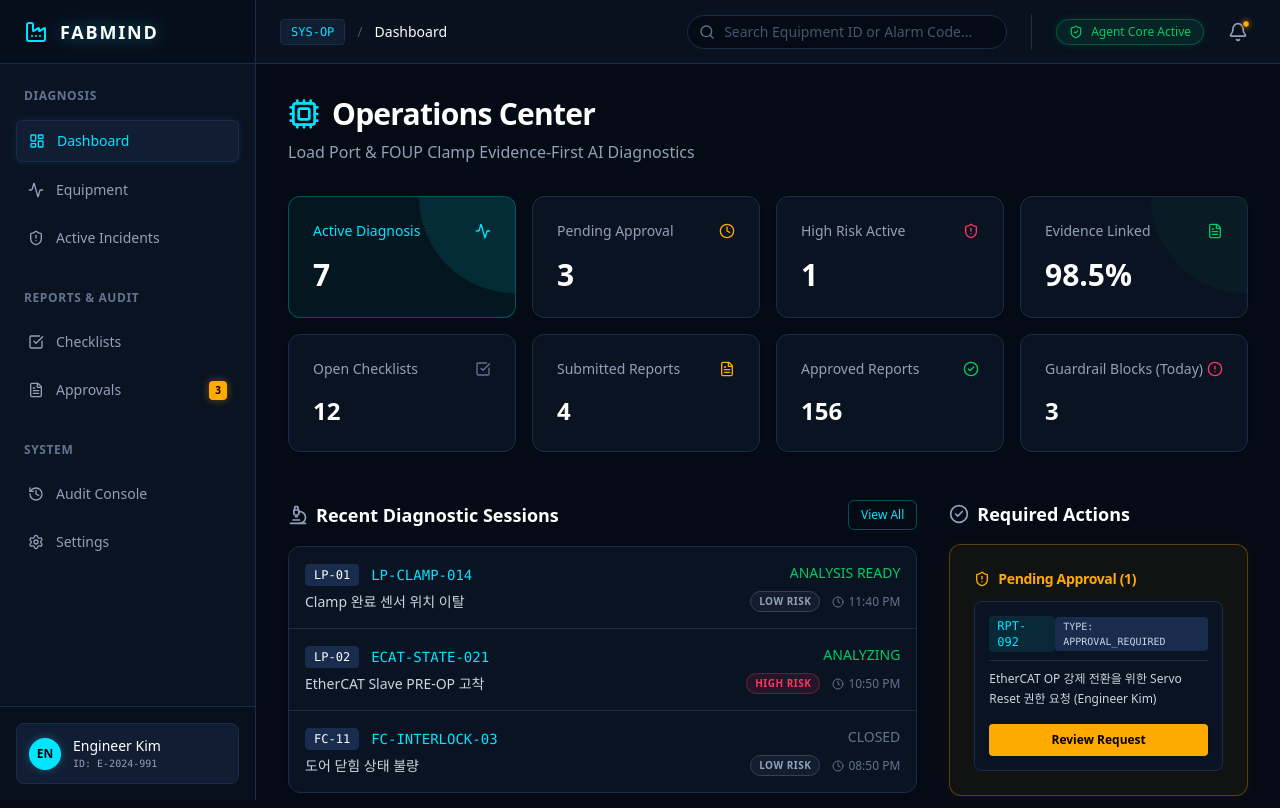
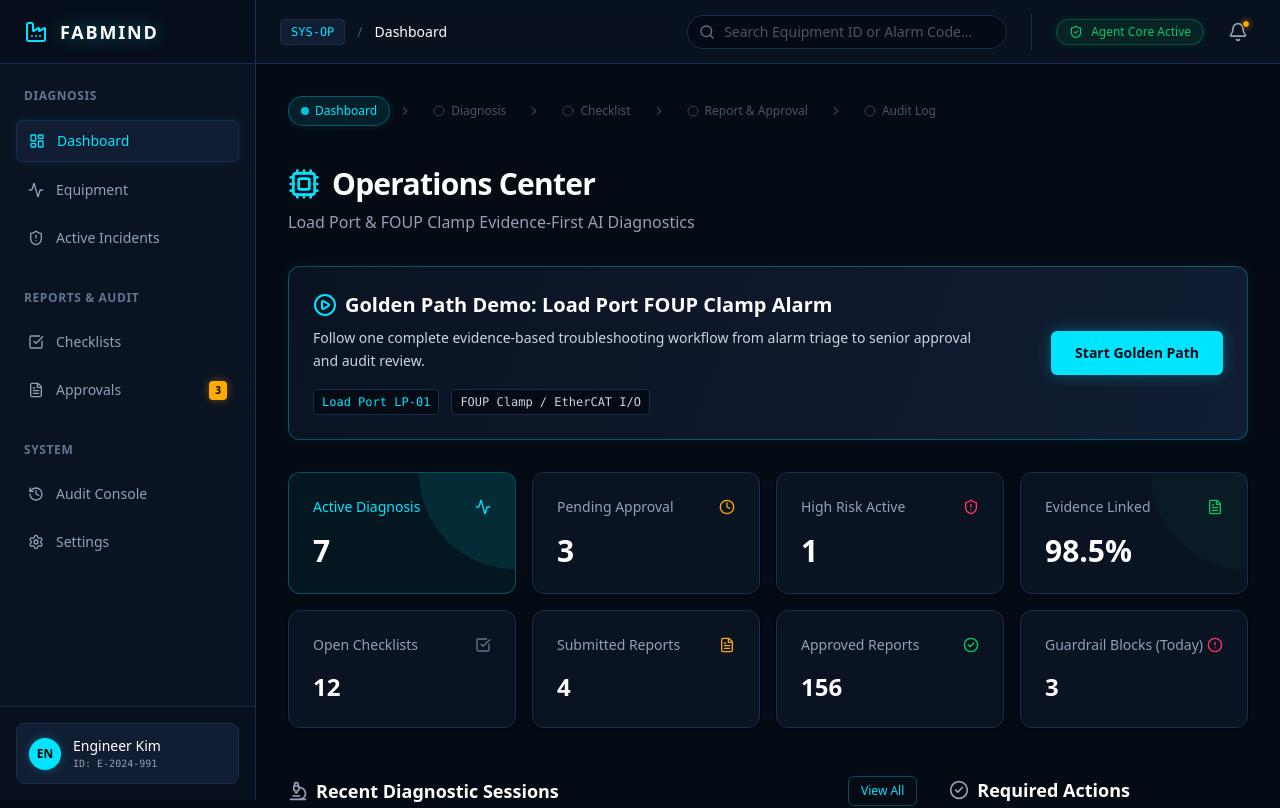
Before and after one commit to JJY0910/fabmind-agent, a Next.js app in the folder apps/web/: page / in a window 1280 px wide. Shown: the top 808 px of the page. Built offline with nearby package versions, Linux system fonts and the light colour scheme; no server answers.

Commit message:
feat(web): polish golden path demo flow

```diff
--- a/apps/web/src/app/audit-events/page.tsx
+++ b/apps/web/src/app/audit-events/page.tsx
@@ -3,6 +3,7 @@ import { useEffect, useState } from "react";
 import { Card } from "@/components/ui/card";
 import { Search, Filter, History, User, Cpu } from "lucide-react";
 import { fetchAuditEvents } from "@/lib/api";
+import { WorkflowStepper } from "@/components/ui/WorkflowStepper";
 
 const mockAuditEvents = [
   { id: "AE-9001", event_type: "POLICY_BLOCKED", severity: "HIGH", resource_type: "AGENT_RUN", actor: "Engineer Kim", created_at: "2026-05-16T09:45:00Z", payload: '{"action": "FORCE_OP", "reason": "SAFETY_VIOLATION"}' },
@@ -29,6 +30,10 @@ export default function AuditConsolePage() {
 
   return (
     <div className="max-w-6xl mx-auto space-y-6 animate-in fade-in duration-500 pb-12">
+      <div className="mb-4">
+        <WorkflowStepper currentStep="AUDIT" />
+      </div>
+
       <div className="flex flex-col gap-2 mb-6">
         <h1 className="text-3xl font-bold tracking-tight text-white flex items-center gap-3">
           <History className="w-8 h-8 text-[#00e5ff]" />
--- a/apps/web/src/app/checklist-runs/[checklistRunId]/page.tsx
+++ b/apps/web/src/app/checklist-runs/[checklistRunId]/page.tsx
@@ -6,6 +6,7 @@ import { Card, CardContent, CardHeader, CardTitle } from "@/components/ui/card";
 import { CheckSquare, ShieldAlert, Clock, Save, User, FileText, ChevronRight, AlertTriangle, AlertCircle, Database } from "lucide-react";
 import Link from "next/link";
 import { fetchChecklistRun, updateChecklistItem } from "@/lib/api";
+import { WorkflowStepper } from "@/components/ui/WorkflowStepper";
 
 const mockChecklistRun = {
   id: "RUN-LP-01",
@@ -117,13 +118,9 @@ export default function ChecklistRunnerPage() {
   return (
     <div className="max-w-4xl mx-auto space-y-6 animate-in fade-in duration-500 pb-12">
 
-      {/* Breadcrumbs */}
-      <div className="flex items-center text-sm text-slate-400 gap-2 mb-2">
-        <Link href="/" className="hover:text-white transition-colors">Dashboard</Link>
-        <ChevronRight className="w-4 h-4" />
-        <Link href={`/diagnosis-sessions/${data.diagnosis_session_id}`} className="hover:text-white transition-colors">Session {data.diagnosis_session_id}</Link>
-        <ChevronRight className="w-4 h-4" />
-        <span className="text-[#00e5ff] font-mono">Checklist {data.id}</span>
+      {/* Stepper */}
+      <div className="mb-4">
+        <WorkflowStepper currentStep="CHECKLIST" />
       </div>
 
       {/* Header */}
@@ -140,6 +137,11 @@ export default function ChecklistRunnerPage() {
             </span>
           </div>
           <p className="text-slate-400">Agent-Recommended Inspection Plan Execution</p>
+        </div>
+        <div>
+          <Link href={`/report-drafts/RPT-${data.diagnosis_session_id.replace('-SESSION', '')}`} className="px-4 py-2 bg-[#00e5ff] hover:bg-[#00e5ff]/90 text-[#050b14] rounded-md text-sm font-bold shadow-[0_0_15px_rgba(0,229,255,0.3)] transition-all whitespace-nowrap block">
+            Continue to Report Draft
+          </Link>
         </div>
       </div>
 
--- a/apps/web/src/app/diagnosis-sessions/[sessionId]/page.tsx
+++ b/apps/web/src/app/diagnosis-sessions/[sessionId]/page.tsx
@@ -5,6 +5,7 @@ import { Card, CardContent, CardHeader, CardTitle } from "@/components/ui/card";
 import { Activity, ShieldAlert, FileText, CheckSquare, ShieldCheck, Microscope, Database, Clock, ChevronRight, CheckCircle2, AlertTriangle, AlertCircle } from "lucide-react";
 import Link from "next/link";
 import { fetchDiagnosisSession } from "@/lib/api";
+import { WorkflowStepper } from "@/components/ui/WorkflowStepper";
 
 // Deterministic mock data matching contracts/openapi.yaml
 const mockData = {
@@ -81,13 +82,9 @@ export default function DiagnosisSessionPage() {
   return (
     <div className="max-w-6xl mx-auto space-y-6 animate-in fade-in duration-500 pb-12">
 
-      {/* Top Navigation / Breadcrumbs */}
-      <div className="flex items-center text-sm text-slate-400 gap-2 mb-2">
-        <Link href="/" className="hover:text-white transition-colors">Dashboard</Link>
-        <ChevronRight className="w-4 h-4" />
-        <span>Diagnosis Sessions</span>
-        <ChevronRight className="w-4 h-4" />
-        <span className="text-[#00e5ff] font-mono">{session.id}</span>
+      {/* Top Navigation / Stepper */}
+      <div className="mb-4">
+        <WorkflowStepper currentStep="DIAGNOSIS" />
       </div>
 
       {/* Header */}
@@ -105,14 +102,11 @@ export default function DiagnosisSessionPage() {
           <p className="text-slate-400">Deterministic Rule Engine Execution</p>
         </div>
         <div className="flex flex-col sm:flex-row items-center gap-3">
-          <Link href={`/checklist-runs/RUN-${session.id.replace('-SESSION', '')}`} className="px-4 py-2 bg-[#00cc66] hover:bg-[#00cc66]/90 text-[#050b14] rounded-md text-sm font-bold shadow-[0_0_15px_rgba(0,204,102,0.3)] transition-all whitespace-nowrap">
-            Open Checklist Runner
+          <Link href={`/checklist-runs/RUN-${session.id.replace('-SESSION', '')}`} className="px-4 py-2 bg-[#00e5ff] hover:bg-[#00e5ff]/90 text-[#050b14] rounded-md text-sm font-bold shadow-[0_0_15px_rgba(0,229,255,0.3)] transition-all whitespace-nowrap">
+            Continue to Checklist Run
           </Link>
-          <button className="px-4 py-2 bg-[#111d33] hover:bg-[#1a2c4d] border border-[#1a2c4d] rounded-md text-sm font-medium text-white transition-colors whitespace-nowrap">
-            View Raw Snapshot
-          </button>
-          <Link href={`/report-drafts/RPT-${session.id.replace('-SESSION', '')}`} className="px-4 py-2 bg-[#00e5ff] hover:bg-[#00e5ff]/90 text-[#050b14] rounded-md text-sm font-bold shadow-[0_0_15px_rgba(0,229,255,0.3)] transition-all whitespace-nowrap">
-            Generate Report Draft
+          <Link href={`/report-drafts/RPT-${session.id.replace('-SESSION', '')}`} className="px-4 py-2 bg-[#111d33] hover:bg-[#1a2c4d] border border-[#1a2c4d] text-[#00e5ff] rounded-md text-sm font-medium transition-colors whitespace-nowrap">
+            Skip to Report Draft
           </Link>
         </div>
       </div>
--- a/apps/web/src/app/page.tsx
+++ b/apps/web/src/app/page.tsx
@@ -1,9 +1,10 @@
 "use client";
 import { useEffect, useState } from "react";
 import { Card, CardContent, CardHeader, CardTitle } from "@/components/ui/card";
-import { AlertCircle, CheckCircle2, Clock, Activity, FileText, Microscope, ShieldAlert, Cpu, CheckSquare } from "lucide-react";
+import { AlertCircle, CheckCircle2, Clock, Activity, FileText, Microscope, ShieldAlert, Cpu, CheckSquare, PlayCircle } from "lucide-react";
 import Link from "next/link";
 import { fetchDashboardSummary } from "@/lib/api";
+import { WorkflowStepper } from "@/components/ui/WorkflowStepper";
 
 const mockSummary = {
   active_diagnosis_count: 7,
@@ -43,7 +44,9 @@ export default function HomePage() {
     <div className="max-w-6xl mx-auto space-y-8 animate-in fade-in duration-500">
 
       {/* Page Header */}
-      <div className="flex flex-col gap-2 mb-8">
+      <div className="flex flex-col gap-4 mb-8">
+        <WorkflowStepper currentStep="DASHBOARD" />
+        <div className="flex flex-col gap-2 mt-4">
           <h1 className="text-3xl font-bold tracking-tight text-white flex items-center gap-3">
             <Cpu className="w-8 h-8 text-[#00e5ff]" />
             Operations Center
@@ -52,6 +55,32 @@ export default function HomePage() {
             Load Port & FOUP Clamp Evidence-First AI Diagnostics
           </p>
         </div>
+      </div>
+
+      {/* Golden Path Entry */}
+      <Card className="border-[#00e5ff]/30 bg-[linear-gradient(110deg,#0a1322_0%,#111d33_100%)] shadow-[0_0_20px_rgba(0,229,255,0.05)]">
+        <CardContent className="p-6 flex flex-col md:flex-row items-center justify-between gap-6">
+          <div className="space-y-2">
+            <h2 className="text-xl font-bold text-white flex items-center gap-2">
+              <PlayCircle className="w-6 h-6 text-[#00e5ff]" />
+              Golden Path Demo: Load Port FOUP Clamp Alarm
+            </h2>
+            <p className="text-sm text-slate-300 max-w-2xl leading-relaxed">
+              Follow one complete evidence-based troubleshooting workflow from alarm triage to senior approval and audit review.
+            </p>
+            <div className="flex gap-3 pt-2">
+              <span className="text-xs font-mono bg-[#050b14] border border-[#1a2c4d] text-[#00e5ff] px-2 py-1 rounded">Load Port LP-01</span>
+              <span className="text-xs font-mono bg-[#050b14] border border-[#1a2c4d] text-slate-300 px-2 py-1 rounded">FOUP Clamp / EtherCAT I/O</span>
+            </div>
+          </div>
+          <Link
+            href="/diagnosis-sessions/LP-01-SESSION"
+            className="shrink-0 px-6 py-3 bg-[#00e5ff] hover:bg-[#00e5ff]/90 text-[#050b14] rounded-md text-sm font-bold shadow-[0_0_15px_rgba(0,229,255,0.3)] transition-all whitespace-nowrap"
+          >
+            Start Golden Path
+          </Link>
+        </CardContent>
+      </Card>
 
       {/* System Status Panel (Metrics) */}
       <div className="grid grid-cols-2 md:grid-cols-4 gap-4">
--- /dev/null
+++ b/apps/web/src/components/ui/WorkflowStepper.tsx
@@ -0,0 +1,52 @@
+import { CheckCircle2, ChevronRight, Circle } from "lucide-react";
+import Link from "next/link";
+
+export type WorkflowStep = 'DASHBOARD' | 'DIAGNOSIS' | 'CHECKLIST' | 'REPORT' | 'AUDIT';
+
+const steps = [
+  { id: 'DASHBOARD', label: 'Dashboard', href: '/' },
+  { id: 'DIAGNOSIS', label: 'Diagnosis', href: '/diagnosis-sessions/LP-01-SESSION' },
+  { id: 'CHECKLIST', label: 'Checklist', href: '/checklist-runs/RUN-LP-01' },
+  { id: 'REPORT', label: 'Report & Approval', href: '/report-drafts/RPT-LP-01' },
+  { id: 'AUDIT', label: 'Audit Log', href: '/audit-events' }
+];
+
+export function WorkflowStepper({ currentStep }: { currentStep: WorkflowStep }) {
+  const currentIndex = steps.findIndex(s => s.id === currentStep);
+
+  return (
+    <div className="flex items-center gap-2 overflow-x-auto pb-2 scrollbar-none w-full max-w-full">
+      {steps.map((step, index) => {
+        const isPast = index < currentIndex;
+        const isCurrent = index === currentIndex;
+
+        return (
+          <div key={step.id} className="flex items-center gap-2 shrink-0">
+            <Link
+              href={step.href}
+              className={`flex items-center gap-1.5 px-3 py-1.5 rounded-full text-xs font-medium transition-all ${
+                isCurrent
+                  ? 'bg-[#00e5ff]/10 text-[#00e5ff] border border-[#00e5ff]/30 shadow-[0_0_10px_rgba(0,229,255,0.1)]'
+                  : isPast
+                  ? 'text-slate-400 hover:text-white bg-slate-800/50 hover:bg-slate-800 border border-transparent'
+                  : 'text-slate-600 border border-transparent'
+              }`}
+            >
+              {isPast ? (
+                <CheckCircle2 className="w-3.5 h-3.5 text-[#00cc66]" />
+              ) : isCurrent ? (
+                <div className="w-2 h-2 rounded-full bg-[#00e5ff] animate-pulse" />
+              ) : (
+                <Circle className="w-3 h-3 text-slate-700" />
+              )}
+              {step.label}
+            </Link>
+            {index < steps.length - 1 && (
+              <ChevronRight className="w-3.5 h-3.5 text-slate-700 shrink-0" />
+            )}
+          </div>
+        );
+      })}
+    </div>
+  );
+}
```
Also changed, not shown: apps/web/src/app/report-drafts/[reportDraftId]/page.tsx (+16 -11 lines), 1 other file (tests, documents, lock files or other folders). Lines whose indentation alone changed are shown as unchanged.
